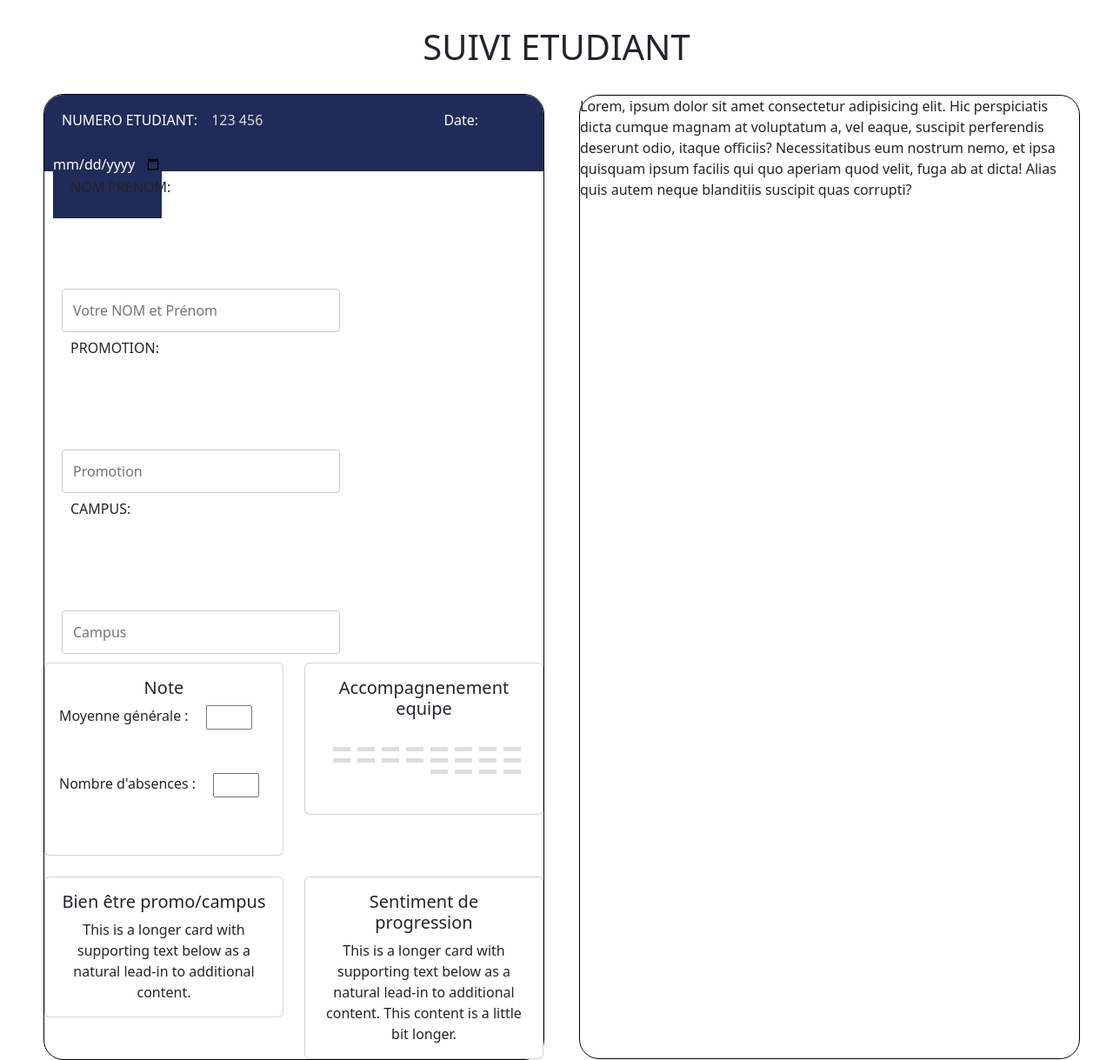
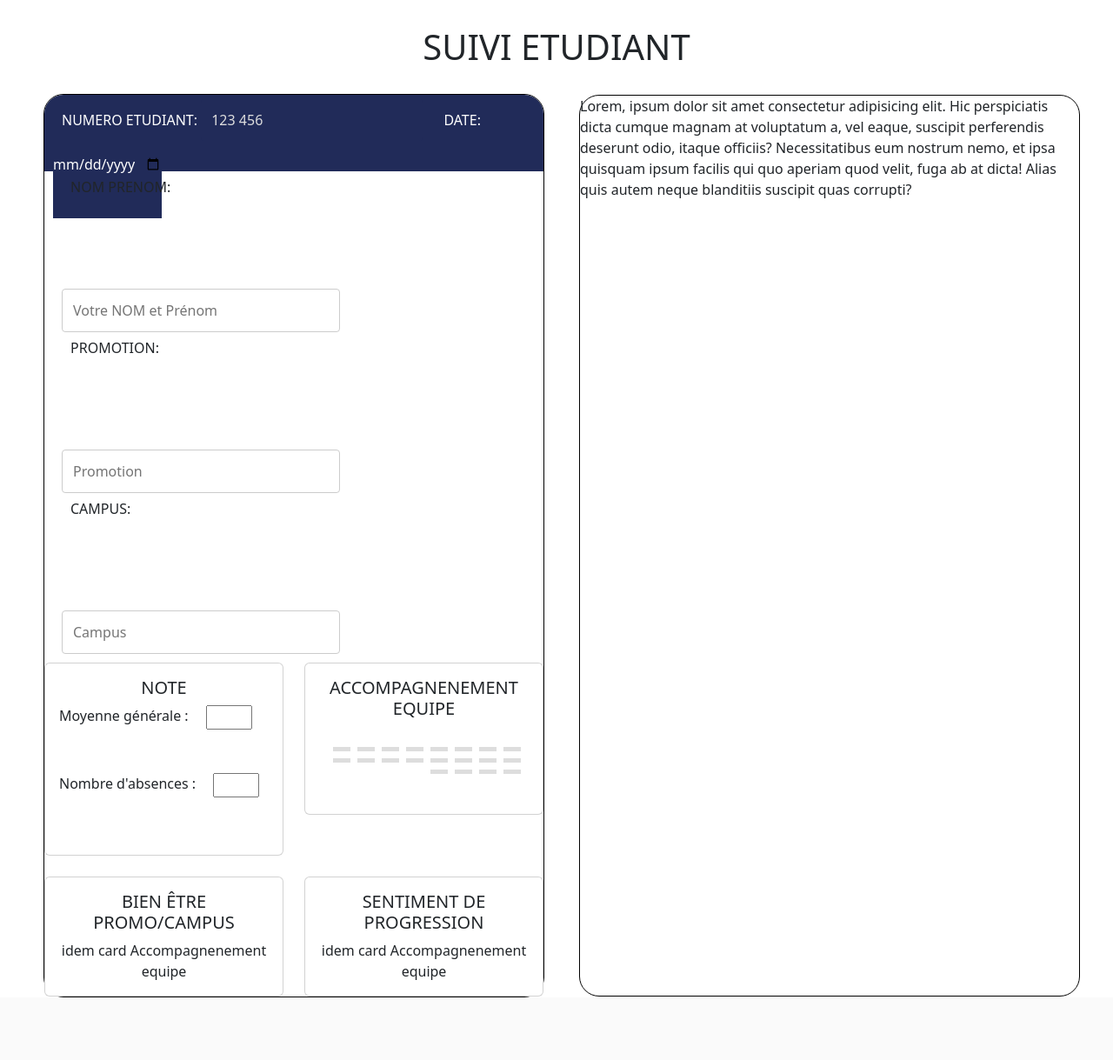
Before and after one commit to zosma23/suivi_etudiant, a PHP site: page /acceuil.php in a window 1280 px wide. Shown: the part 65-1284 px from the top of the page at 87% size. After the commit the page ends 1212 px from the top, so only its background shows below. Run offline with PHP 8.4, Linux system fonts and the light colour scheme.

Commit message:
update 24/03 mise des majuscules,

```diff
--- a/acceuil.php
+++ b/acceuil.php
@@ -13,29 +13,29 @@
     </header>
 
     <main>
-        <h1>SUIVI ETUDIANT</h1>
+        <h1 class="majuscule">SUIVI ETUDIANT</h1>
 
         <div class="fiche">
             <div class="gauche">
 
                 <div class="bandeau">
-                    <label for="id">NUMERO ETUDIANT:</label>
+                    <label class="majuscule" for="id">NUMERO ETUDIANT:</label>
                     <input type="text" name="id" id="id" placeholder="123 456" >
 
-                    <label class="labdate" for="start">Date:</label>
+                    <label class="labdate majuscule" for="start">Date:</label>
                     <input class="date" type="date" id="start" name="trip-start" value="______/__/__" min="2018-01-01" max="2050-12-31" />
 
 
                 </div>
 
                 <form action="">
-                    <label class="label_nom" for="fname">NOM PRENOM:</label>
+                    <label class="label_nom majuscule" for="fname">NOM PRENOM:</label>
                     <input type="text" id="fname" name="firstname" placeholder="Votre NOM et Prénom">
 
-                    <label class="label_promo" for="promo">PROMOTION:</label>
+                    <label class="label_promo majuscule" for="promo">PROMOTION:</label>
                     <input type="text" id="promo" name="promo" placeholder="Promotion" ></input>
 
-                    <label class="label_campus" for="campus">CAMPUS:</label>
+                    <label class="label_campus majuscule" for="campus">CAMPUS:</label>
                     <input type="text" id="campus" name="campus" placeholder="Campus" ></input>
 
                     <!-- <input class="btn_valider" type="submit" value="VALIDER"> -->
@@ -45,14 +45,14 @@
                 <div>
                     <div class="row row-cols-1 row-cols-md-2 g-4">
                         <div class="col">
-                            <div class="card text-center">
-                            <div class="card-body">
-                                <h5 class="card-title">Note</h5>
-                                <div class="note">
-                                    <span>Moyenne générale :</span>
+                            <div class="card text-center carte_note">
+                            <div class="card-body card-text">
+                                <h5 class="card-title border-success majuscule">Note</h5>
+                                <div class="note ">
+                                    <p>Moyenne générale :</p>
                                     <input type="number">
                                 </div>
-                                <div class="note">
+                                <div class="note ">
                                     <span>Nombre d'absences :</span>
                                     <input type="number">
                                 </div>
@@ -62,14 +62,11 @@
                         <div class="col">
                             <div class="card text-center">
                             <div class="card-body">
-                                <h5 class="card-title">Accompagnenement equipe</h5>
-                                <!-- <?php include 'niveau_barre.php'; ?> -->
+                                <h5 class="card-title majuscule">Accompagnenement equipe</h5>
+
 
                                 <div class="showcase">
                                     <div class="rating-system1">
-
-
-
                                         <input  class="input_radio" type="radio" name='rate' id="star1" />
                                         <label class="star" for="star1"></label>
 
@@ -144,16 +141,16 @@
                         <div class="col">
                             <div class="card text-center">
                             <div class="card-body">
-                                <h5 class="card-title">Bien être promo/campus</h5>
-                                <p class="card-text">This is a longer card with supporting text below as a natural lead-in to additional content.</p>
+                                <h5 class="card-title majuscule">Bien être promo/campus</h5>
+                                <p class="card-text">idem card Accompagnenement equipe</p>
                             </div>
                             </div>
                         </div>
                         <div class="col">
                             <div class="card text-center">
                             <div class="card-body">
-                                <h5 class="card-title">Sentiment de progression</h5>
-                                <p class="card-text">This is a longer card with supporting text below as a natural lead-in to additional content. This content is a little bit longer.</p>
+                                <h5 class="card-title majuscule">Sentiment de progression</h5>
+                                <p class="card-text">idem card Accompagnenement equipe</p>
                             </div>
                             </div>
                         </div>
--- a/header.php
+++ b/header.php
@@ -3,14 +3,14 @@
 <head>
     <meta charset="UTF-8">
     <meta name="viewport" content="width=device-width, initial-scale=1.0">
-    <title>Document</title>
+    <title>header</title>
     <link rel="stylesheet" href="header.css">
     <link rel="stylesheet" href="global.css">
 </head>
 <body>
     <header>
         <div class="div">
-            <img src="photo/LOGO-TRANSPARENT.png" alt="logo ECOLE IT">
+            <a href="index.php"><img src="photo/LOGO-TRANSPARENT.png" alt="logo ECOLE IT" ></a>
         </div>
     </header>
 
--- a/index.css
+++ b/index.css
@@ -1,3 +1,7 @@
+.majuscule{
+  text-transform: uppercase;
+}
+
 input[type=text] {
     width: 100%;
     padding: 12px;
@@ -147,6 +151,7 @@ input[type=number] {
 
 
 
+
 /* Cartes */
 
 /* .showcase{
@@ -254,6 +259,11 @@ label:nth-of-type(1):hover  ~ .text:before{
 .rating-system1{
   width:auto;
   display:inline-block;
+  /* display: flex; */
+  /* flex-direction: row-reverse;
+  justify-content: flex-start;*/
+  flex-wrap: wrap;
+  width: auto;
   margin: 20px 5px;
   position: relative;
 }
--- a/niveau_barre.php
+++ /dev/null
@@ -1,25 +0,0 @@
-
-<link rel="stylesheet" href="niveau_barre.css">
-
-<div class="showcase">
-    <div class="rating-system1">
-
-        <input type="radio" name='rate' id="star5" />
-        <label for="star5"></label>
-
-        <input type="radio" name='rate' id="star4" />
-        <label for="star4"></label>
-
-        <input type="radio" name='rate' id="star3" />
-        <label for="star3"></label>
-
-        <input type="radio" name='rate' id="star2" />
-        <label for="star2"></label>
-
-        <input type="radio" name='rate' id="star1" />
-        <label for="star1"></label>
-
-        <div class="text"></div>
-    </div>
-
-</div>
```
Also changed, not shown: index2.html (deleted, +0 -11 lines), niveau_barre.css (deleted, +0 -98 lines).
